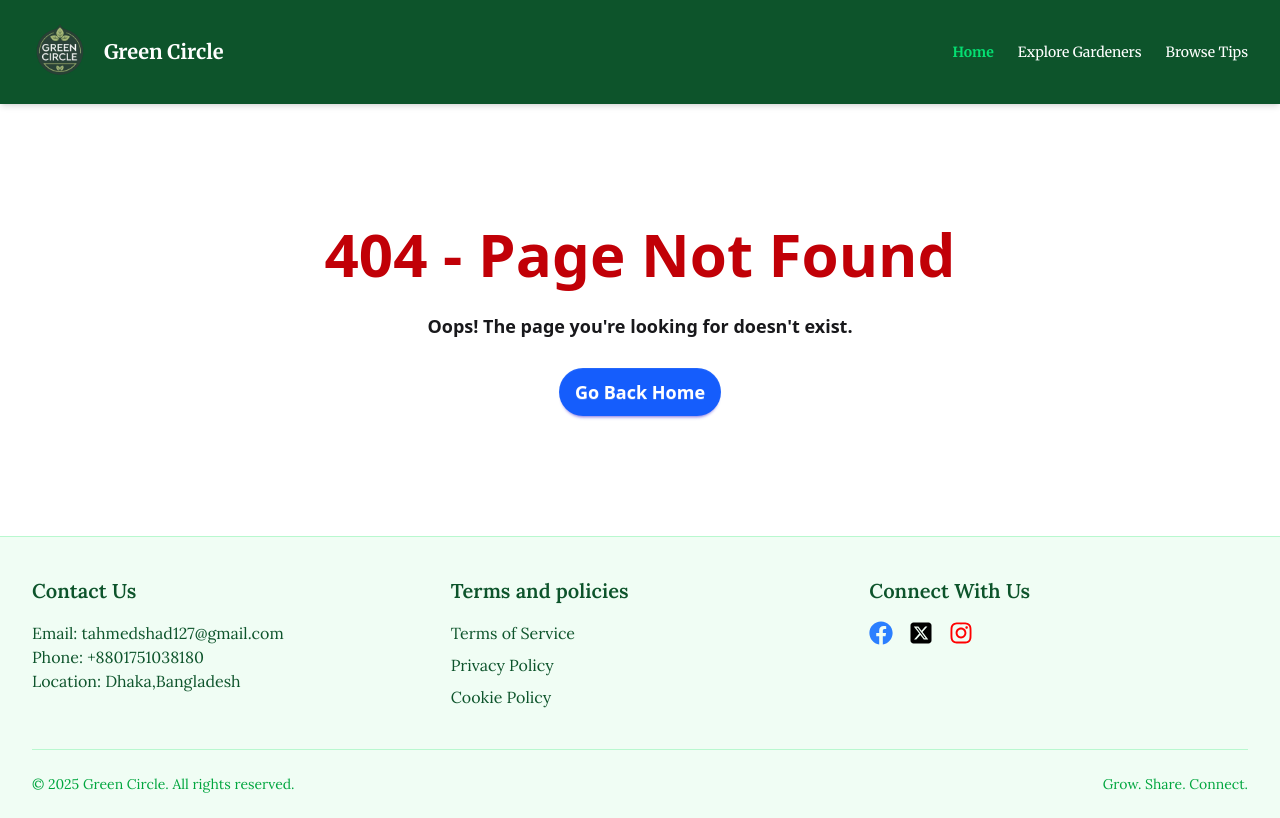
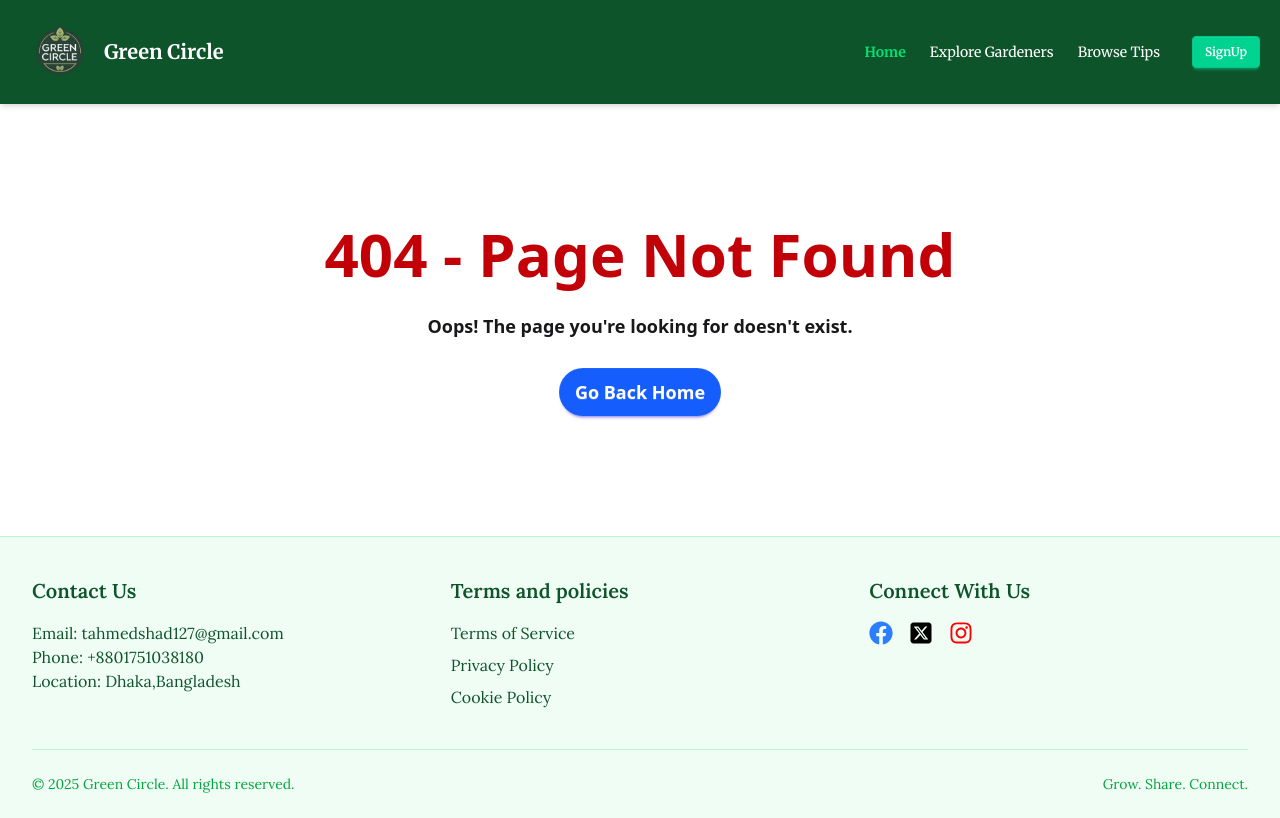
Before and after one commit to shadtanvir/Green-Circle, a React (Vite) app: page / in a window 1280 px wide. Built offline with nearby package versions, Linux system fonts and the light colour scheme; no server answers.

Commit message:
Integrated authentication to the Navbar

```diff
--- a/src/Components/Navbar.jsx
+++ b/src/Components/Navbar.jsx
@@ -1,63 +1,107 @@
 import React from "react";
 import { Link, NavLink } from "react-router";
+import { AuthContext } from "../Provider/AuthProvider";
+import { useContext, useState } from "react";
+import { FaSignInAlt, FaSignOutAlt } from "react-icons/fa";
 import logo from "../assets/green-circle-logo.png";
 
 const Navbar = () => {
-  //   const { user, logOut } = useContext(AuthContext);
-  //   const [showMenu, setShowMenu] = useState(false);
+  const { user, logOut } = useContext(AuthContext);
+  const [dropdownOpen, setDropdownOpen] = useState(false);
 
-  //   const handleLogout = async () => {
-  //     try {
-  //       await logOut();
-  //     } catch (error) {
-  //       console.error("Logout failed", error);
-  //     }
-  //   };
+  const handleLogout = () => {
+    logOut()
+      .then(() => {
+        // alert("You are logged out!");
+      })
+      .catch((error) => {
+        // alert(error);
+      });
+  };
 
   const navLinks = (
     <>
-      <li>
+      <li className="flex items-center">
         <NavLink
           to="/"
           className={({ isActive }) =>
             isActive
-              ? " rounded-none font-bold text-green-400"
-              : " hover:text-green-400  "
+              ? "rounded-none font-bold text-green-400"
+              : "hover:text-green-400"
           }
         >
           Home
         </NavLink>
       </li>
-      <li>
+      <li className="flex items-center">
         <NavLink
           to="/explore"
           className={({ isActive }) =>
             isActive
-              ? " rounded-none  font-bold text-green-400"
-              : " hover:text-green-400  "
+              ? "rounded-none font-bold text-green-400"
+              : "hover:text-green-400"
           }
         >
           Explore Gardeners
         </NavLink>
       </li>
-      <li>
+      <li className="flex items-center">
         <NavLink
           to="/tips"
           className={({ isActive }) =>
             isActive
-              ? " rounded-none  font-bold text-green-400"
-              : " hover:text-green-400 "
+              ? "rounded-none font-bold text-green-400"
+              : "hover:text-green-400"
           }
         >
           Browse Tips
         </NavLink>
       </li>
-      {/* {user && (
+
+      {user && (
         <>
-          <li><NavLink to="/share-tip" className="hover:text-green-500">Share a Garden Tip</NavLink></li>
-          <li><NavLink to="/my-tips" className="hover:text-green-500">My Tips</NavLink></li>
+          <li className="flex items-center">
+            <NavLink to="/share-tip" className="hover:text-green-500">
+              Share a Garden Tip
+            </NavLink>
+          </li>
+          <li className="flex items-center">
+            <NavLink to="/my-tips" className="hover:text-green-500">
+              My Tips
+            </NavLink>
+          </li>
         </>
-      )} */}
+      )}
+
+      {/* Final item: Avatar or Login */}
+      <li className="ml-5 flex items-center">
+        {!user ? (
+          <NavLink
+            to="/auth/register"
+            className="btn btn-sm btn-success font-merriWeather text-white"
+          >
+            SignUp
+          </NavLink>
+        ) : (
+          <div className="relative flex items-center">
+            <img
+              src={user.photoURL}
+              alt="User"
+              className="w-9 h-9 rounded-full cursor-pointer border-2 border-success"
+              title={user.displayName}
+              onClick={() => setDropdownOpen(!dropdownOpen)}
+            />
+            {dropdownOpen && (
+              <button
+                onClick={handleLogout}
+                className="w-full font-merriWeather flex items-center ml-4 text-left px-3 py-2 rounded bg-amber-50 text-red-700"
+              >
+                Logout
+              </button>
+            )}
+          </div>
+        )}
+      </li>
     </>
   );
 
@@ -92,7 +136,7 @@
       <div className="flex-1  ">
         <div className="flex items-center">
           <Link to="/">
-            <img src={logo} alt="" className="md:w-22 md:h-22 w-12 h-12" />
+            <img src={logo} alt="logo" className="md:w-22 md:h-22 w-12 h-12" />
           </Link>
           <Link to="/" className="text-xl font-bold ">
             Green Circle
@@ -101,41 +145,9 @@
       </div>
 
       <div className="flex-none">
-        <ul className="menu menu-horizontal px-1 hidden md:flex">{navLinks}</ul>
-
-        {/* Auth Section */}
-        {/* <div className="ml-4">
-          {!user ? (
-            <Link to="/login" className="btn btn-sm btn-outline">
-              <FaSignInAlt className="mr-1" />
-              Login/SignUp
-            </Link>
-          ) : (
-            <div className="relative">
-              <div
-                className="avatar cursor-pointer"
-                onClick={() => setShowMenu(!showMenu)}
-              >
-                <div className="w-10 rounded-full ring ring-green-400 ring-offset-base-100 ring-offset-2">
-                  <img src={user.photoURL || "/default-user.png"} alt="User" />
-                </div>
-              </div>
-              {showMenu && (
-                <div className="absolute right-0 mt-2 w-48 bg-white rounded-lg shadow-lg z-10">
-                  <div className="px-4 py-2 text-sm text-gray-700">
-                    {user.displayName || "User"}
-                  </div>
-                  <button
-                    onClick={handleLogout}
-                    className="btn btn-sm btn-error w-full flex items-center justify-center gap-2"
-                  >
-                    <FaSignOutAlt /> Logout
-                  </button>
-                </div>
-              )}
-            </div>
-          )}
-        </div> */}
+        <ul className="menu menu-horizontal md:items-center px-1 font-merriWeather  hidden md:flex">
+          {navLinks}
+        </ul>
       </div>
     </div>
   );
--- a/src/LayOuts/AuthLayout.jsx
+++ b/src/LayOuts/AuthLayout.jsx
@@ -11,11 +11,10 @@
       <Navbar></Navbar>
 
       <div className="bg-gray-100">
-        <div className=" min-h-[calc(100vh-386px)]">
+        <div className=" min-h-[calc(100vh-104px)]">
           {state === "loading" ? <Loading /> : <Outlet></Outlet>}
         </div>
       </div>
-      <Footer></Footer>
     </>
   );
 };
```
